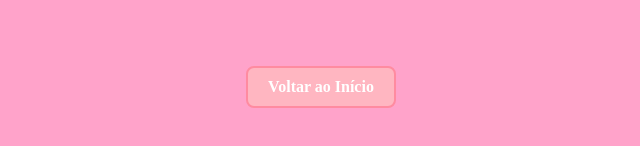
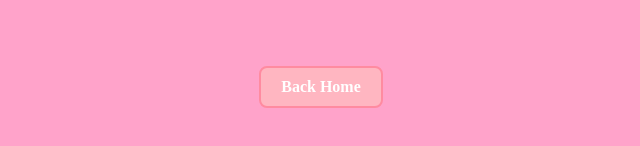
Before and after one commit to devpmidi/happybdaykmila, a plain HTML site: page carta.html in a window 1280 px wide. Shown: the part 478-624 px from the top of the page, without its empty margins (319-959 px from the left). Drawn offline with Linux system fonts and the light colour scheme.

Commit message:
Update carta.html

```diff
--- a/carta.html
+++ b/carta.html
@@ -22,7 +22,7 @@
       <button id="close">Close Kmilita</button>
     </div>
     <div>
-      <a href="index.html" class="back-button">Voltar ao Início</a>
+      <a href="index.html" class="back-button">Back Home</a>
     </div>
   </main>
   <script src="script.js"></script>
```
